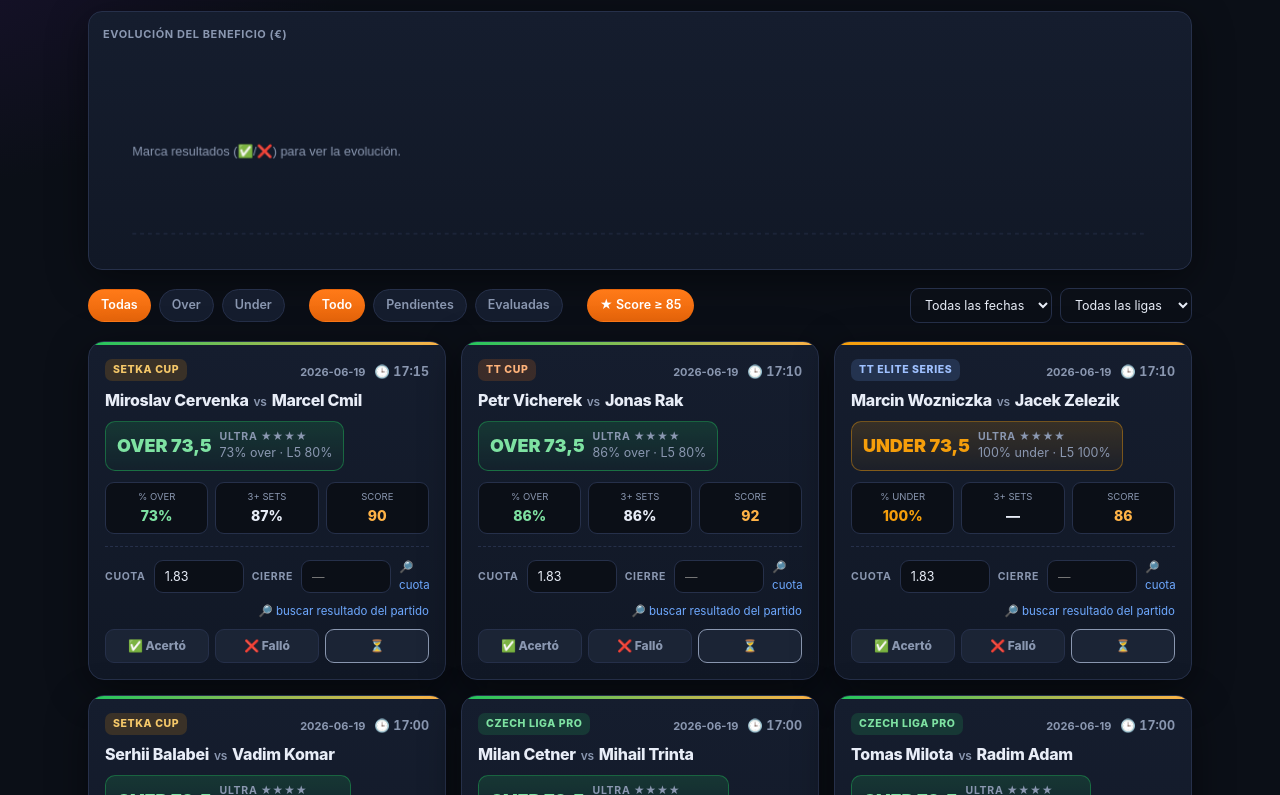
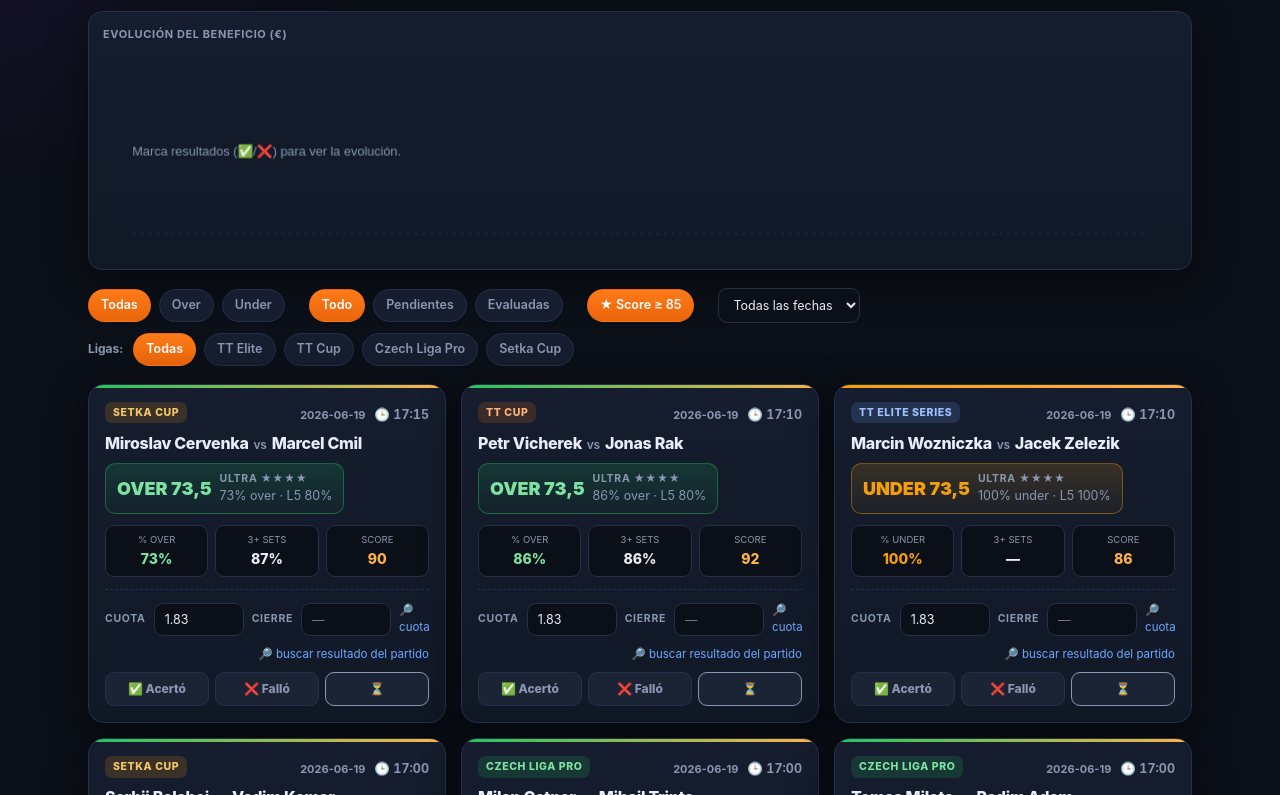
Before and after one commit to serch55/ttedge, a website: page public/index.html in a window 1280 px wide. Shown: the part 305-1100 px from the top of the page. Drawn offline with Linux system fonts and the light colour scheme.

Commit message:
Add files via upload

```diff
--- a/public/index.html
+++ b/public/index.html
@@ -112,13 +112,16 @@
     <span class="chip rchip" data-res="graded">Evaluadas</span>
     <span style="width:8px"></span>
     <span class="chip schip active" id="score85chip">★ Score ≥ 85</span>
-    <span style="flex:1"></span>
+    <span style="width:8px"></span>
     <select id="day"></select>
-    <select id="league">
-      <option value="all">Todas las ligas</option>
-      <option>TT Elite Series</option><option>TT Cup</option>
-      <option>Czech Liga Pro</option><option>Setka Cup</option>
-    </select>
+  </div>
+  <div class="toolbar" style="margin-top:-8px">
+    <span style="color:var(--mut);font-size:12px;font-weight:700;margin-right:2px">Ligas:</span>
+    <span class="chip lgchip active" data-lg="all">Todas</span>
+    <span class="chip lgchip" data-lg="TT Elite Series">TT Elite</span>
+    <span class="chip lgchip" data-lg="TT Cup">TT Cup</span>
+    <span class="chip lgchip" data-lg="Czech Liga Pro">Czech Liga Pro</span>
+    <span class="chip lgchip" data-lg="Setka Cup">Setka Cup</span>
   </div>
 
   <div class="grid" id="grid"></div>
@@ -135,8 +138,9 @@ const STORE='ttedge_tracking_v1';
 const STAKE=50;        // apuesta fija por evento (€)
 const DEF_ODDS=1.83;   // cuota por defecto
 const lgClass=l=>l==="TT Elite Series"?"lg-tte":l==="TT Cup"?"lg-cup":l==="Czech Liga Pro"?"lg-cz":"lg-setka";
-let DATA=[], track={}, fType="all", fRes="all", fLeague="all", fDay="all", fScore85=true;
+let DATA=[], track={}, fType="all", fRes="all", fLeagues=[], fDay="all", fScore85=true;
 const passScore=d=>!fScore85 || (d.score!=null && d.score>=85);
+const passLeague=d=>fLeagues.length===0 || fLeagues.includes(d.league);
 
 function loadTrack(){ try{ track=JSON.parse(localStorage.getItem(STORE))||{}; }catch(e){ track={}; } }
 function saveTrack(){ localStorage.setItem(STORE, JSON.stringify(track)); }
@@ -169,11 +173,11 @@ function stats(rows){
   };
 }
 function renderKpis(){
-  const rows=DATA.filter(d=>(fLeague==='all'||d.league===fLeague)&&(fType==='all'||d.type===fType)&&passScore(d));
+  const rows=DATA.filter(d=>passLeague(d)&&(fType==='all'||d.type===fType)&&passScore(d));
   const s=stats(rows);
   const eur=n=>(n>=0?'+':'−')+'€'+Math.abs(n).toFixed(2);
   const cls=n=>n>0?'pos':n<0?'neg':'';
-  document.getElementById('statTitle').textContent='Estadísticas · '+(fLeague==='all'?'todas las ligas':fLeague)+(fType==='all'?'':' · solo '+fType);
+  document.getElementById('statTitle').textContent='Estadísticas · '+(fLeagues.length===0?'todas las ligas':fLeagues.join(' + '))+(fType==='all'?'':' · solo '+fType);
   document.getElementById('kpis').innerHTML=`
     <div class="kpi"><div class="k">Apuestas</div><div class="v">${s.total}</div></div>
     <div class="kpi"><div class="k">Evaluadas</div><div class="v">${s.graded}</div></div>
@@ -192,7 +196,7 @@ function renderKpis(){
 function drawChart(){
   const c=document.getElementById('chart'); if(!c) return;
   const ctx=c.getContext('2d'); const W=c.width, H=c.height; ctx.clearRect(0,0,W,H);
-  let rows=DATA.filter(d=>(fLeague==='all'||d.league===fLeague)&&(fType==='all'||d.type===fType)&&passScore(d))
+  let rows=DATA.filter(d=>passLeague(d)&&(fType==='all'||d.type===fType)&&passScore(d))
     .filter(d=>['win','loss'].includes(track[d.id]&&track[d.id].result))
     .sort((a,b)=>((a.date||'')+(a.time||'')).localeCompare((b.date||'')+(b.time||'')));
   let cum=0; const pts=[0];
@@ -225,7 +229,7 @@ function resultURL(d){ return 'https://www.google.com/search?q='+encodeURICompon
 
 function render(){
   renderKpis();
-  let rows=DATA.filter(d=>(fType==='all'||d.type===fType)&&(fLeague==='all'||d.league===fLeague)&&(fDay==='all'||d.date===fDay)&&passScore(d));
+  let rows=DATA.filter(d=>(fType==='all'||d.type===fType)&&passLeague(d)&&(fDay==='all'||d.date===fDay)&&passScore(d));
   if(fRes==='pending') rows=rows.filter(d=>(track[d.id]?.result||'pending')==='pending');
   if(fRes==='graded') rows=rows.filter(d=>['win','loss'].includes(track[d.id]?.result));
   const g=document.getElementById('grid');
@@ -306,7 +310,13 @@ function importData(e){ const f=e.target.files[0]; if(!f)return; const r=new Fil
 
 document.querySelectorAll('.tchip').forEach(c=>c.onclick=()=>{document.querySelectorAll('.tchip').forEach(x=>x.classList.remove('active'));c.classList.add('active');fType=c.dataset.type;render();});
 document.querySelectorAll('.rchip').forEach(c=>c.onclick=()=>{document.querySelectorAll('.rchip').forEach(x=>x.classList.remove('active'));c.classList.add('active');fRes=c.dataset.res;render();});
-document.getElementById('league').onchange=e=>{fLeague=e.target.value;render();};
+function paintLeagueChips(){ document.querySelectorAll('.lgchip').forEach(c=>{ const lg=c.dataset.lg; const on= lg==='all' ? fLeagues.length===0 : fLeagues.includes(lg); c.classList.toggle('active',on); }); }
+document.querySelectorAll('.lgchip').forEach(c=>c.onclick=()=>{
+  const lg=c.dataset.lg;
+  if(lg==='all'){ fLeagues=[]; }
+  else { const i=fLeagues.indexOf(lg); if(i>=0) fLeagues.splice(i,1); else fLeagues.push(lg); }
+  paintLeagueChips(); render();
+});
 document.getElementById('score85chip').onclick=function(){ fScore85=!fScore85; this.classList.toggle('active',fScore85); render(); };
 document.getElementById('day').onchange=e=>{fDay=e.target.value;render();};
 
```
